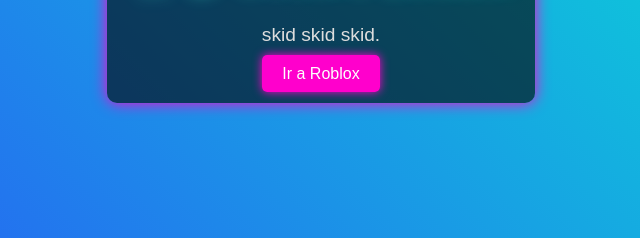
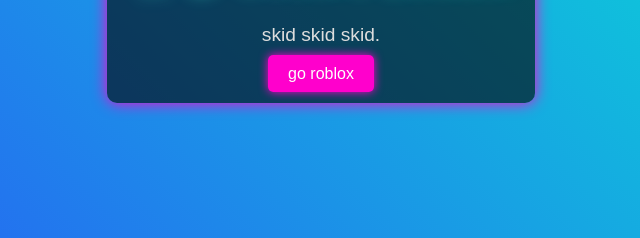
Before and after one commit to rdx222z/secureloader, a website: page index.html in a window 1280 px wide. Shown: the part 397-635 px from the top of the page, 319-959 px from the left. Drawn offline with Linux system fonts and the light colour scheme.

Commit message:
Update index.html

```diff
--- a/index.html
+++ b/index.html
@@ -66,7 +66,7 @@
     <div class="container">
         <h1>🥀💔 Secure Loader </h1>
         <p>skid skid skid.</p>
-        <a href="https://www.roblox.com" class="button">Ir a Roblox</a>
+        <a href="https://www.roblox.com" class="button">go roblox</a>
     </div>
 </body>
 </html>
```
